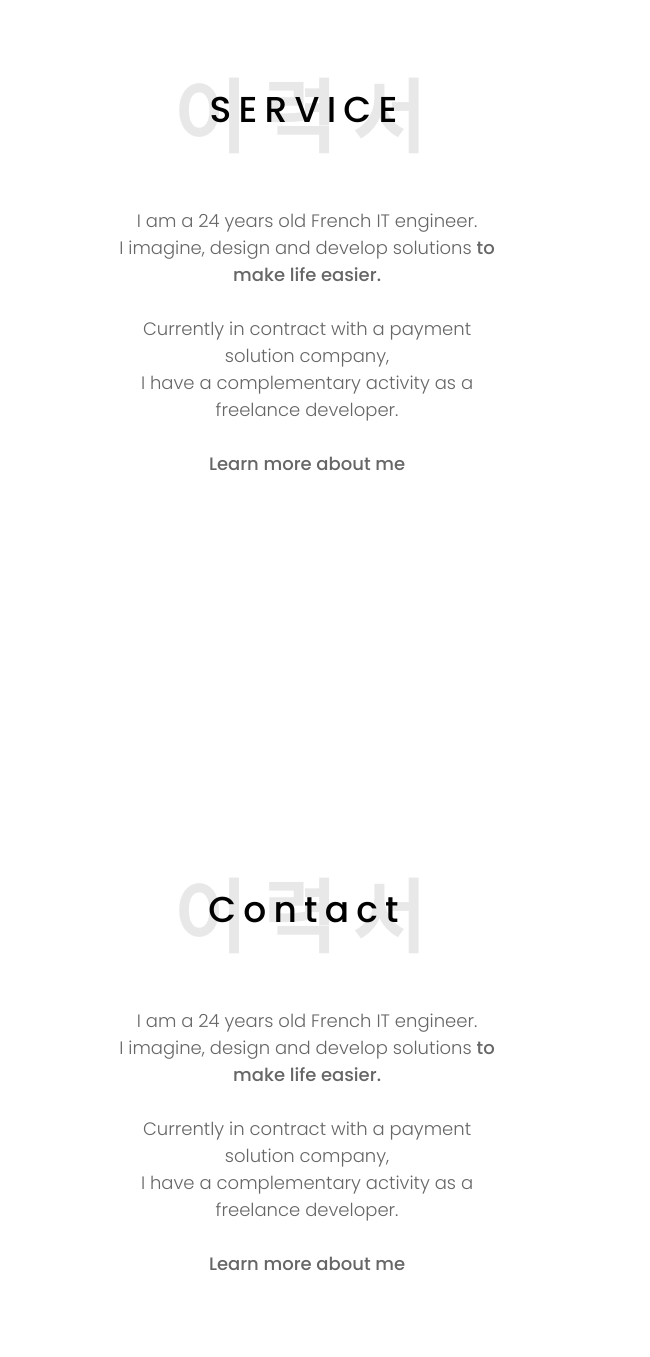
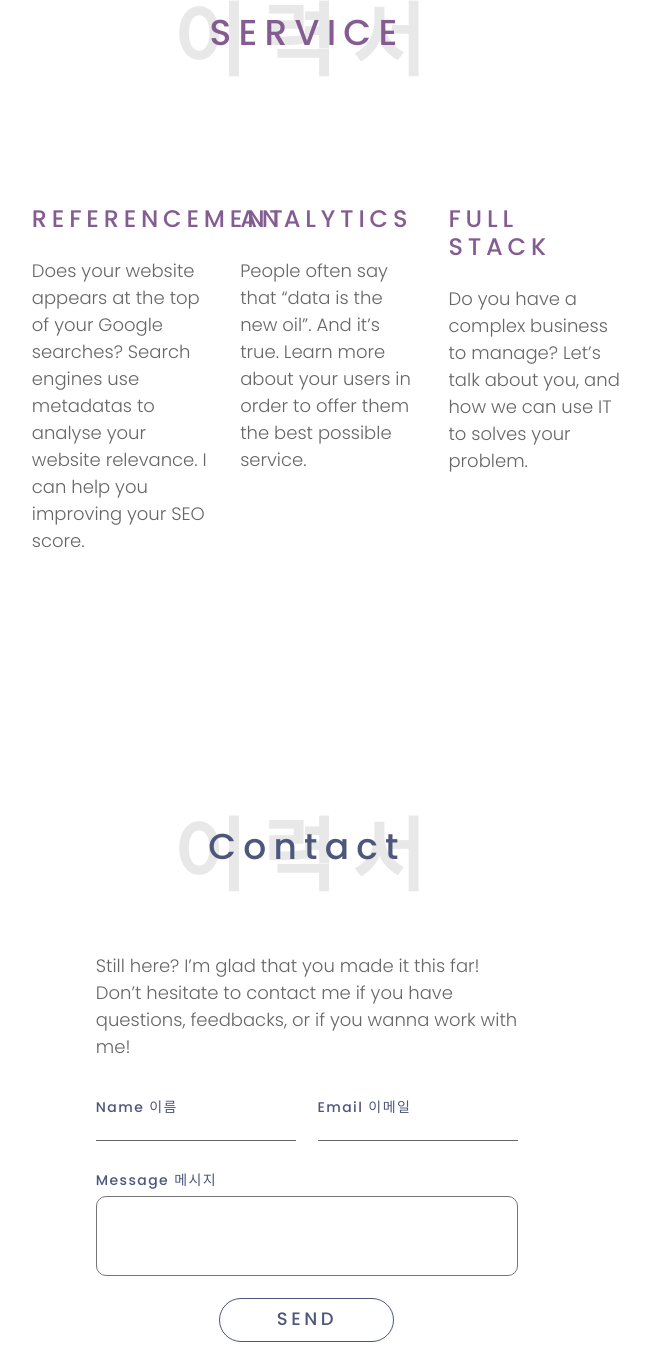
Before and after one commit to pboucher44/training-fabien-portfolio, a website: page index.html in a window 1280 px wide. Shown: the part 2523-3880 px from the top of the page, without its empty margins (333-983 px from the left). Drawn offline with Linux system fonts and the light colour scheme.

Commit message:
end of pure html CSS integration

```diff
--- a/index.html
+++ b/index.html
@@ -96,23 +96,49 @@
       <section id="services">
         <div class="presentation-content">
           <h2>SERVICE</h2>
-          <p>
-                I am a 24 years old French IT engineer.
-                <br/>I imagine, design and develop solutions <b>to make life easier.</b>
-                <br/><br/>Currently in contract with a payment solution company,
-                <br/>I have a complementary activity as a freelance developer.
-                <br/><br/><b>Learn more about me</b>
+          <div class="flex">
+            <div class="text-block">
+              <h3>REFERENCEMENT</h3>
+              <p>
+                Does your website appears at the top of your Google searches? Search engines use metadatas to analyse your website relevance. I can help you improving your SEO score.
+              </p>
+            </div>
+            <div class="text-block">
+              <h3>ANALYTICS</h3>
+              <p>
+                People often say that “data is the new oil”. And it’s true. Learn more about your users in order to offer them the best possible service.
+              </p>
+            </div>
+            <div class="text-block">
+              <h3>FULL STACK</h3>
+              <p>
+                Do you have a complex business to manage? Let’s talk about you, and how we can use IT to solves your problem.
+              </p>
+            </div>
+          </div>
         </div>
       </section>
       <section id="contact">
         <div class="presentation-content">
           <h2>Contact</h2>
-          <p>
-                I am a 24 years old French IT engineer.
-                <br/>I imagine, design and develop solutions <b>to make life easier.</b>
-                <br/><br/>Currently in contract with a payment solution company,
-                <br/>I have a complementary activity as a freelance developer.
-                <br/><br/><b>Learn more about me</b>
+          <p>Still here? I’m glad that you made it this far! Don’t hesitate to contact me if you have questions, feedbacks, or if you wanna work with me!</p>
+          <form>
+            <div class="flex">
+              <div class="vertical-align">
+                <label for="name">Name 이름</label>
+                <input type="text" name="name"/>
+              </div>
+              <div class="vertical-align">
+                <label for="email">Email 이메일</label>
+                <input type="text" name="email"/>
+              </div>
+            </div>
+            <div class="vertical-align">
+              <label for="message">Message 메시지</label>
+              <textarea name="message"></textarea>
+            </div>
+            <button type="submit">SEND</button>
+          </form>
         </div>
       </section>
     </main>
--- a/sass/base/base.scss
+++ b/sass/base/base.scss
@@ -157,6 +157,7 @@ section {
         font-weight: 500;
 
         font-size: 36px;
+        color: #C25C88;
 
         position: relative;
         z-index: 0;
@@ -269,7 +270,7 @@ section {
     align-items: center;
 
     .presentation-content {
-        width: 30%;
+        width: 50%;
     }
 
     h2 {
@@ -278,6 +279,89 @@ section {
         font-weight: 500;
 
         font-size: 36px;
+        color: #845C91;
+
+        position: relative;
+        z-index: 0;
+        letter-spacing: 0.2em;
+        margin-bottom: 20%;
+    }
+
+    h2::before {
+        content: "이력서";
+
+        font-family: Noto Sans KR;
+        font-style: normal;
+        font-weight: 900;
+        letter-spacing: 0.2em;
+
+        position: absolute;
+        display: block;
+        z-index: -1;
+
+        text-align: center;
+        color: rgba(102, 102, 102, 0.15);
+        font-size: 80px;
+
+        top:-55%;
+        text-align: center;
+        width: 100%;
+    }
+
+    .flex {
+        display: flex;
+        flex-direction: row;
+        text-align: left;
+        justify-content: space-between;
+        margin-left: 7%;
+    }
+
+    .text-block {
+        width: 30%;
+    }
+
+    h3 {
+        font-family: Poppins;
+        font-style: normal;
+        font-weight: 500;
+        font-size: 24px;
+        color: #845C91;
+
+        letter-spacing: 0.2em;
+    }
+
+    p {
+        font-family: Poppins;
+        font-style: normal;
+        font-weight: 300;
+        font-size: 18px;
+        line-height: 27px;
+
+        color: #666666;
+    }
+}
+
+#contact {
+    background: white;
+    width: 100%;
+    display: flex;
+    text-align: center;
+    justify-content: center;
+    align-items: center;
+
+    .presentation-content {
+        width: 33%;
+        text-align: left;
+    }
+
+    h2 {
+        font-family: Poppins;
+        font-style: normal;
+        font-weight: 500;
+        text-align: center;
+
+        font-size: 36px;
+        color: #4D577C;
 
         position: relative;
         z-index: 0;
@@ -315,61 +399,68 @@ section {
 
         color: #666666;
     }
-}
 
-#contact {
-    background: white;
-    width: 100%;
-    display: flex;
-    text-align: center;
-    justify-content: center;
-    align-items: center;
-
-    .presentation-content {
-        width: 30%;
+    .flex {
+        display: flex;
+        justify-content: space-between;
     }
 
-    h2 {
+    .vertical-align {
+        display: flex;
+        width: 100%;
+        flex-direction: column;
+        margin-top: 5%;
+    }
+
+    .vertical-align:nth-child(1) {
+        margin-right: 5%;
+    }
+
+    label {
         font-family: Poppins;
         font-style: normal;
         font-weight: 500;
+        font-size: 14px;
 
-        font-size: 36px;
+        letter-spacing: 0.1em;
 
-        position: relative;
-        z-index: 0;
-        letter-spacing: 0.2em;
-        margin-bottom: 20%;
+        color: #4D577C;
     }
 
-    h2::before {
-        content: "이력서";
-
-        font-family: Noto Sans KR;
-        font-style: normal;
-        font-weight: 900;
-        letter-spacing: 0.2em;
-
-        position: absolute;
-        display: block;
-        z-index: -1;
-
-        text-align: center;
-        color: rgba(102, 102, 102, 0.15);
-        font-size: 80px;
-
-        top:-55%;
-        text-align: center;
+    input {
+        border: none;
+        border-bottom: 1px solid #666666;
         width: 100%;
+        margin-top: 2%;
+        margin-bottom: 5%;
     }
 
-    p {
+    textarea {
+        margin-top: 2%;
+        height: 10vh;
+        resize: none;
+        border-radius: 10px;
+    }
+
+    button {
+        border: 1px solid #4D577C;
+        border-radius: 50px;
+
+        width: 175px;
+        height: 44px;
+
+        background-color: white;
+
+        display: block;
+        margin:0 auto;
+        margin-top: 5%;
+
         font-family: Poppins;
         font-style: normal;
-        font-weight: 300;
+        font-weight: normal;
         font-size: 18px;
-        line-height: 27px;
-
-        color: #666666;
+        text-align: center;
+        letter-spacing: 0.2em;
+        color: #4D577C;
     }
 }
```
Also changed, not shown: public/css/style.css, 1 other file.
